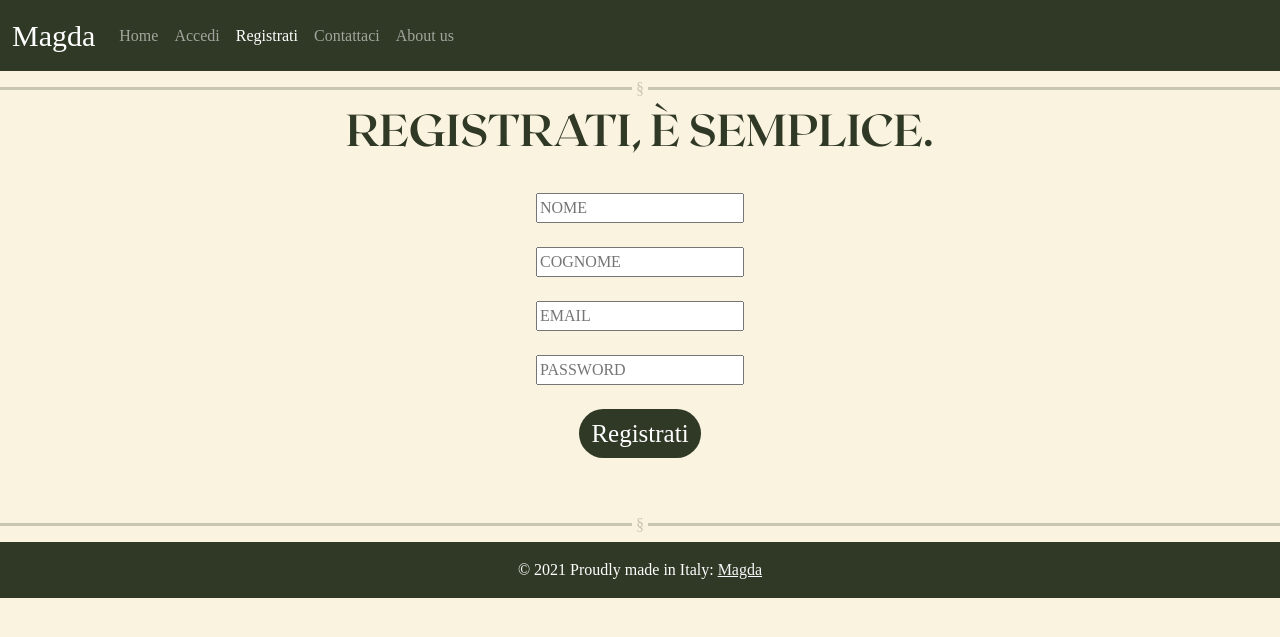
After one commit to lucarep/magda, a PHP site: page /registrati.html in a window 1280 px wide. The commit adds this page. Shown: the top 637 px of the page. Run offline with PHP 8.4, Linux system fonts and the light colour scheme; some web fonts are replaced.

Commit message:
aggiunta Accedi e Registrati

```diff
--- a/about_us.html
+++ b/about_us.html
@@ -17,8 +17,8 @@
               <div class="collapse navbar-collapse" id="navbarNavAltMarkup">
                 <div class="navbar-nav">
                   <a class="nav-link" href="index.html">Home</a>
-                  <a class="nav-link" href="#">Accedi</a>
-                  <a class="nav-link" href="#">Registrati</a>
+                  <a class="nav-link" href="login.html">Accedi</a>
+                  <a class="nav-link" href="registrati.html">Registrati</a>
                   <a class="nav-link" href="contattaci.php">Contattaci</a>
                   <a class="nav-link active" aria-current="page" href="about_us.html">About us</a>
                 </div>
--- a/index.html
+++ b/index.html
@@ -18,8 +18,8 @@
               <div class="collapse navbar-collapse" id="navbarNavAltMarkup">
                 <div class="navbar-nav">
                   <a class="nav-link active" aria-current="page" href="index.html">Home</a>
-                  <a class="nav-link" href="#">Accedi</a>
-                  <a class="nav-link" href="#">Registrati</a>
+                  <a class="nav-link" href="login.html">Accedi</a>
+                  <a class="nav-link" href="registrati.html">Registrati</a>
                   <a class="nav-link" href="contattaci.php">Contattaci</a>
                   <a class="nav-link" href="about_us.html">About us</a>
                 </div>
--- /dev/null
+++ b/registrati.html
@@ -0,0 +1,64 @@
+<!doctype html>
+<html lang="it">
+    <head>
+        <meta charset="utf-8">
+        <title> Magda </title>
+        <meta name="viewport" content="width=device-width, initial-scale=1">
+        <link href="https://cdn.jsdelivr.net/npm/bootstrap@5.0.0-beta3/dist/css/bootstrap.min.css" rel="stylesheet" integrity="sha384-eOJMYsd53ii+scO/bJGFsiCZc+5NDVN2yr8+0RDqr0Ql0h+rP48ckxlpbzKgwra6" crossorigin="anonymous">
+        <link href="style.css" rel="stylesheet" type="text/css">
+        <script src="https://cdn.jsdelivr.net/npm/bootstrap@5.0.0-beta3/dist/js/bootstrap.bundle.min.js" integrity="sha384-JEW9xMcG8R+pH31jmWH6WWP0WintQrMb4s7ZOdauHnUtxwoG2vI5DkLtS3qm9Ekf" crossorigin="anonymous"></script>
+    </head>
+    <body>
+        <nav class="navbar navbar-expand-lg navbar-dark">
+            <div class="container-fluid">
+              <a class="navbar-brand" href="#">Magda</a>
+              <button class="navbar-toggler" type="button" data-bs-toggle="collapse" data-bs-target="#navbarNavAltMarkup" aria-controls="navbarNavAltMarkup" aria-expanded="false" aria-label="Toggle navigation">
+                <span class="navbar-toggler-icon"></span>
+              </button>
+              <div class="collapse navbar-collapse" id="navbarNavAltMarkup">
+                <div class="navbar-nav">
+                  <a class="nav-link" href="index.html">Home</a>
+                  <a class="nav-link" href="login.html">Accedi</a>
+                  <a class="nav-link active" aria-current="page" href="registrati.html">Registrati</a>
+                  <a class="nav-link" href="contattaci.php">Contattaci</a>
+                  <a class="nav-link" href="about_us.html">About us</a>
+                </div>
+              </div>
+            </div>
+        </nav>
+<hr>
+        <div class="container-fluid" style="background-color: #faf3e0; color: #303926;">
+            <div class="row">
+                <h1 class="text-center">Registrati, è semplice.</h1>
+            <div class="container-sm" style="background-color: #faf3e0; color: #303926;">
+                <div class="row">
+                    <form id="formRegistrati">
+                        <input id="nome" type="text" placeholder="NOME" required>
+                        <br>
+                        <br>
+                        <input id="cognome" type="text" placeholder="COGNOME" required>
+                        <br>
+                        <br>
+                        <input id="email" type="email" placeholder="EMAIL" required>
+                        <br>
+                        <br>
+                        <input id="password" type="password" placeholder="PASSWORD" required>
+                        <br>
+                        <br>
+                        <button type="submit" class="btn btn-xxl btn-primary mb-4" style="font-size: 25px">Registrati</button>
+                      </form>
+             </div>
+           </div>
+         </div>
+       </div>
+<hr>
+
+        <div class="text-center p-3" style="background-color:#303926; color: white;">
+            © 2021 Proudly made in Italy:
+            <a class="text-light" href="index.html">Magda</a>
+          </div>
+
+
+
+</body>
+</html>
--- a/style.css
+++ b/style.css
@@ -318,3 +318,26 @@ p.pAU {
     max-width: 400px;
     max-height: 400px;
 }
+
+
+/**********************
+        LOGIN
+**********************/
+
+#formLogin{
+    position: relative ;
+    margin: 25px 0 25px 0;
+    text-align: center;
+    letter-spacing: 10px;
+}
+
+/**********************
+       REGISTRATI
+**********************/
+
+#formRegistrati{
+    position: relative ;
+    margin: 25px 0 25px 0;
+    text-align: center;
+    letter-spacing: 10px;
+}
```
Also changed, not shown: login.html (added, +54 -0 lines).
